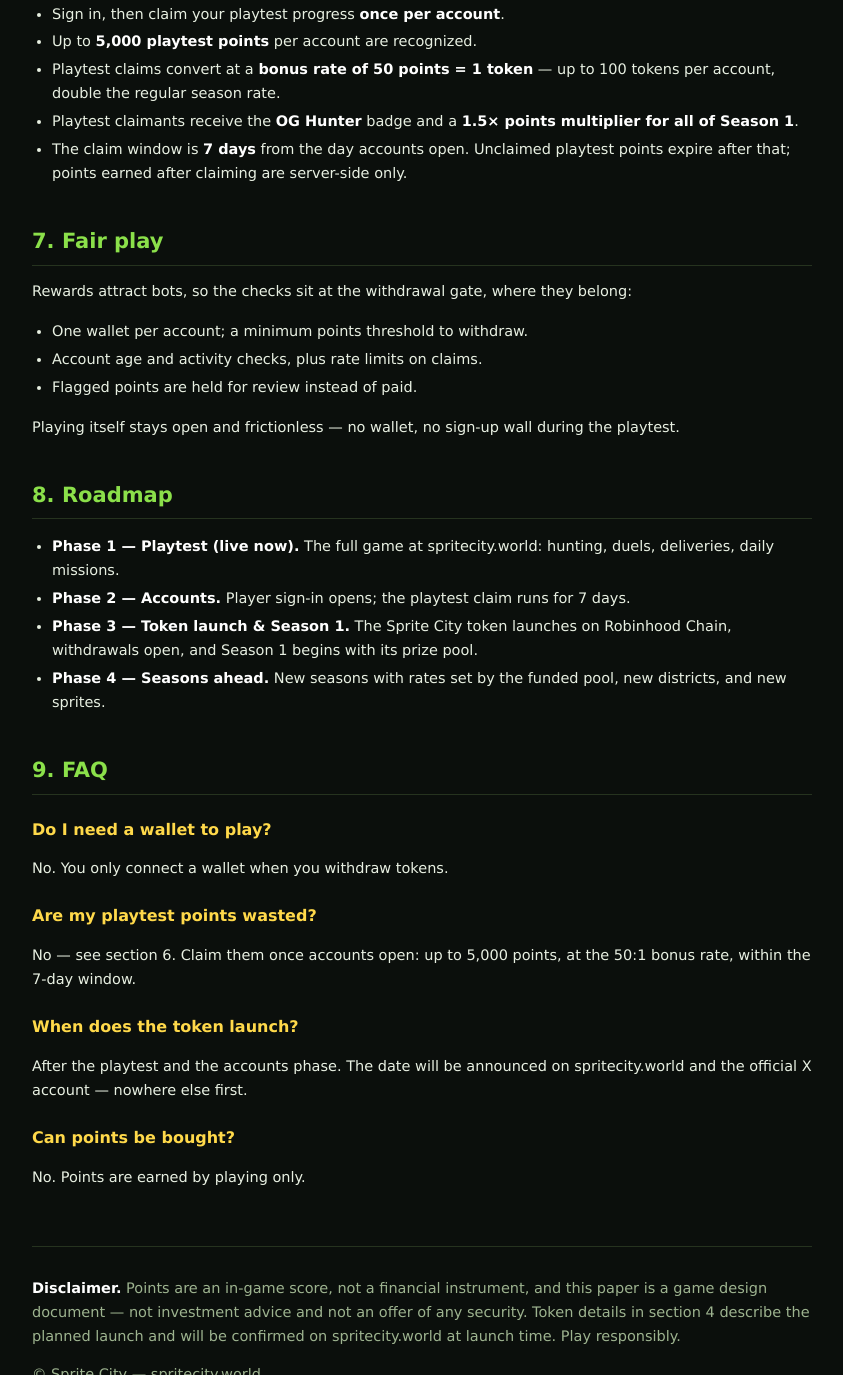
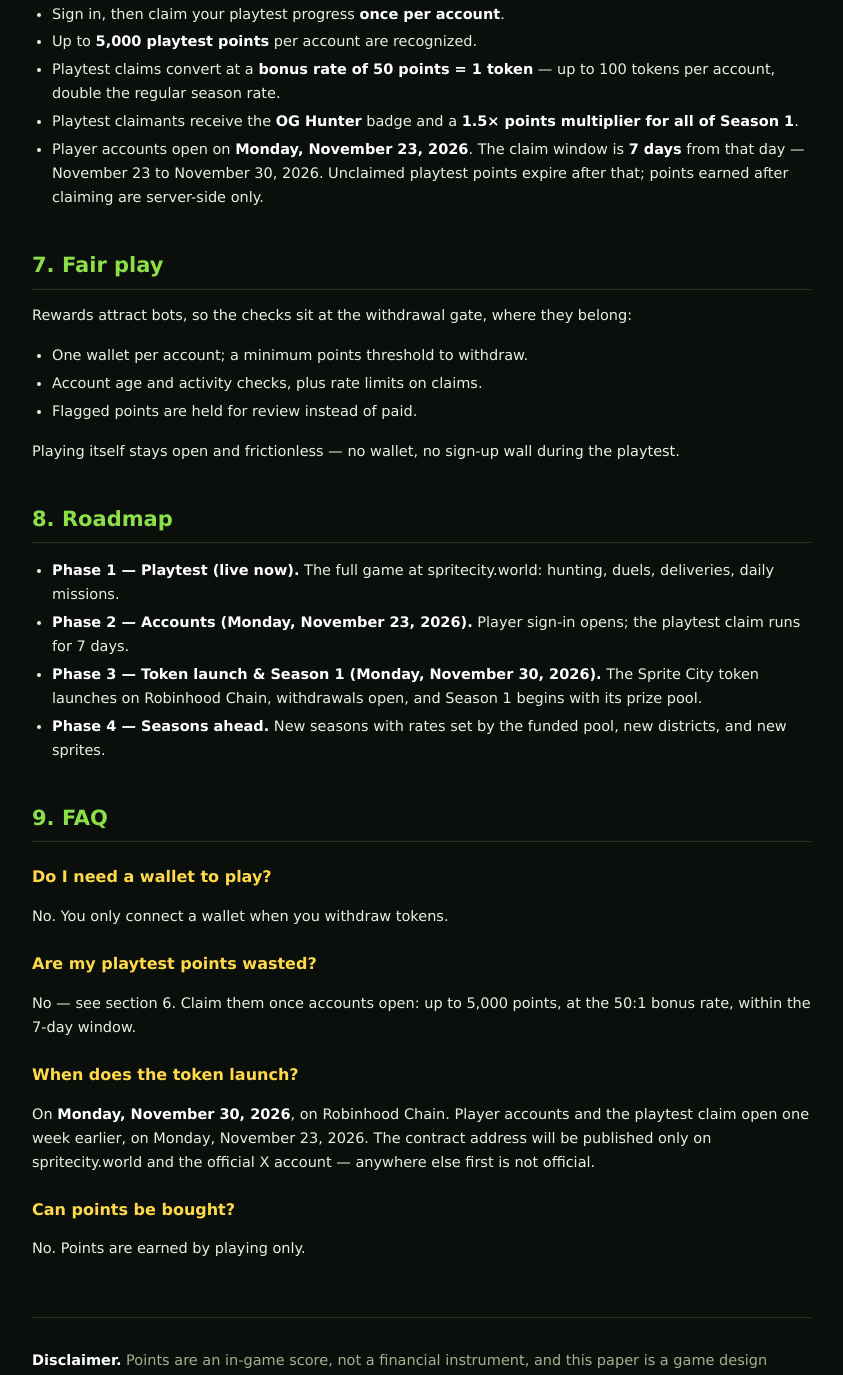
Before and after one commit to jack777-max/spritecity-site, a plain HTML site: page whitepaper.html in a window 1280 px wide. Shown: the part 2265-3640 px from the top of the page, without its empty margins (218-1061 px from the left). Drawn offline with Linux system fonts and the light colour scheme.

Commit message:
whitepaper: publish account-opening (23 Nov) and token launch (30 Nov) dates

```diff
--- a/whitepaper.html
+++ b/whitepaper.html
@@ -95,7 +95,7 @@
   <li>Up to <strong>5,000 playtest points</strong> per account are recognized.</li>
   <li>Playtest claims convert at a <strong>bonus rate of 50 points = 1 token</strong> — up to 100 tokens per account, double the regular season rate.</li>
   <li>Playtest claimants receive the <strong>OG Hunter</strong> badge and a <strong>1.5× points multiplier for all of Season 1</strong>.</li>
-  <li>The claim window is <strong>7 days</strong> from the day accounts open. Unclaimed playtest points expire after that; points earned after claiming are server-side only.</li>
+  <li>Player accounts open on <strong>Monday, November 23, 2026</strong>. The claim window is <strong>7 days</strong> from that day — November 23 to November 30, 2026. Unclaimed playtest points expire after that; points earned after claiming are server-side only.</li>
 </ul>
 
 <h2>7. Fair play</h2>
@@ -110,8 +110,8 @@
 <h2>8. Roadmap</h2>
 <ul>
   <li><strong>Phase 1 — Playtest (live now).</strong> The full game at spritecity.world: hunting, duels, deliveries, daily missions.</li>
-  <li><strong>Phase 2 — Accounts.</strong> Player sign-in opens; the playtest claim runs for 7 days.</li>
-  <li><strong>Phase 3 — Token launch &amp; Season 1.</strong> The Sprite City token launches on Robinhood Chain, withdrawals open, and Season 1 begins with its prize pool.</li>
+  <li><strong>Phase 2 — Accounts (Monday, November 23, 2026).</strong> Player sign-in opens; the playtest claim runs for 7 days.</li>
+  <li><strong>Phase 3 — Token launch &amp; Season 1 (Monday, November 30, 2026).</strong> The Sprite City token launches on Robinhood Chain, withdrawals open, and Season 1 begins with its prize pool.</li>
   <li><strong>Phase 4 — Seasons ahead.</strong> New seasons with rates set by the funded pool, new districts, and new sprites.</li>
 </ul>
 
@@ -121,7 +121,7 @@
 <h3>Are my playtest points wasted?</h3>
 <p>No — see section 6. Claim them once accounts open: up to 5,000 points, at the 50:1 bonus rate, within the 7-day window.</p>
 <h3>When does the token launch?</h3>
-<p>After the playtest and the accounts phase. The date will be announced on spritecity.world and the official X account — nowhere else first.</p>
+<p>On <strong>Monday, November 30, 2026</strong>, on Robinhood Chain. Player accounts and the playtest claim open one week earlier, on Monday, November 23, 2026. The contract address will be published only on spritecity.world and the official X account — anywhere else first is not official.</p>
 <h3>Can points be bought?</h3>
 <p>No. Points are earned by playing only.</p>
 
```
